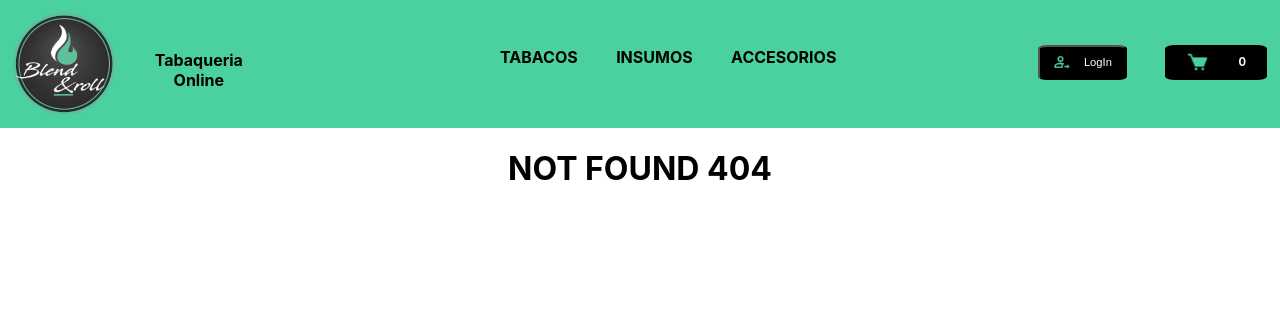
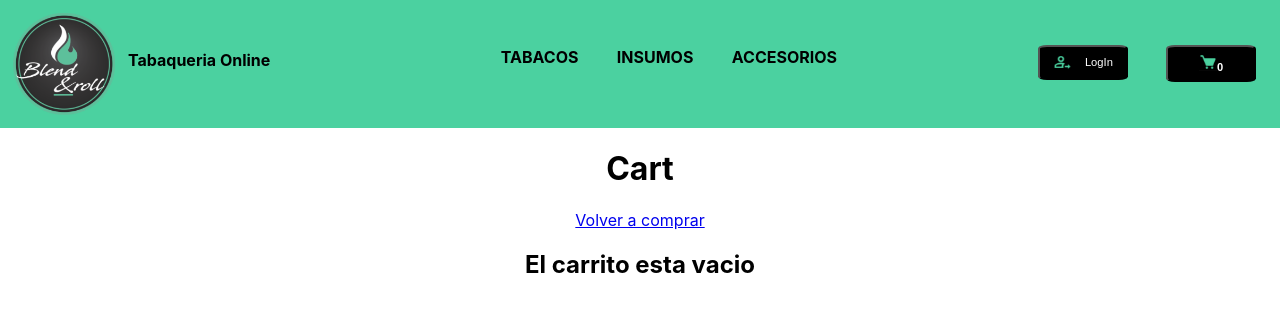
Before and after one commit to carocimini/blendandroll-app, a React (Create React App) app: page /cartView in a window 1280 px wide. Before the commit this address had no page. Shown: the top 312 px of the page. Built offline with nearby package versions, Linux system fonts and the light colour scheme.

Commit message:
desafio cartView y correcciones Counter

```diff
--- a/src/App.js
+++ b/src/App.js
@@ -2,6 +2,7 @@ import './App.css';
 import NavBar from './components/NavBar/NavBar';
 import ItemListContainer from './components/ItemListContainer/ItemListContainer';
 import ItemDetailContainer from './components/ItemDetailContainer/ItemDetailContainer';
+import CartContainer from './components/CartContainer/CartContainer';
 import {BrowserRouter, Routes, Route} from 'react-router-dom'
 import { CartContextProvider } from './context/CartContext';
 
@@ -16,6 +17,7 @@ const App = () => {
             <Route path='/' element={<ItemListContainer/>}/>
             <Route path='/category/:categoryId' element={<ItemListContainer/>}/>
             <Route path='/detail/:productId' element={<ItemDetailContainer/>}/>
+            <Route path='/cartView/' element={<CartContainer/>}/>
             <Route path='*' element={<h1>NOT FOUND 404</h1>}/>
           </Routes>
         </BrowserRouter>
--- /dev/null
+++ b/src/components/Cart/Cart.js
@@ -0,0 +1,19 @@
+import ItemCart from "../ItemCart/ItemCart"
+import { useContext,useState } from "react"
+import CartContext from "../../context/CartContext"
+
+const Cart = () => {
+
+    const {cart} = useContext (CartContext)
+
+
+    return (
+            <>
+            <div className="listCart">
+                {cart.map(prod => <ItemCart key={prod.id} {...prod}/>)}
+            </div>
+            </>
+    )
+}
+
+export default Cart
--- /dev/null
+++ b/src/components/CartContainer/CartContainer.js
@@ -0,0 +1,21 @@
+import React from "react";
+import Cart from "../Cart/Cart";
+import { Link } from 'react-router-dom'
+import { useContext } from "react"
+import CartContext from "../../context/CartContext"
+
+const CartContainer = () => {
+    const {getQuantity} = useContext (CartContext)
+
+    return(
+            <div>
+                <h1>Cart</h1>
+                <Link to='/' className='linkVolver'>Volver a comprar</Link>
+                <div>
+                    {getQuantity() > 0 ? <Cart/> : <h2>El carrito esta vacio</h2>}
+                </div>
+            </div>
+    )
+}
+
+export default CartContainer
--- a/src/components/CartWidget/CartWidget.css
+++ b/src/components/CartWidget/CartWidget.css
@@ -20,3 +20,9 @@
     width: 25%;
     padding: 0%;
 }
+.linkCart{
+    color: white;
+    font-size: 100%;
+    font-weight: 700;
+    text-decoration: none;
+}
--- a/src/components/CartWidget/CartWidget.js
+++ b/src/components/CartWidget/CartWidget.js
@@ -1,16 +1,22 @@
+import React from 'react'
 import './CartWidget.css'
 import { useContext } from 'react'
 import CartContext from '../../context/CartContext'
+import { Link } from 'react-router-dom'
 
 const CartWidget = () => {
 
     const { getQuantity } = useContext(CartContext)
 
     return(
-        <div className="buttonCart">
+
+        <button className="buttonCart">
+            <Link className='linkCart' to={`/cartView/`}>
             <img className="cartIcon" src='./images/icono-carrito.jpg' alt='icono-carrito'/>
             {getQuantity()}
-        </div>
+            </Link>
+        </button>
+
     )
 }
 
--- a/src/components/Counter/Counter.js
+++ b/src/components/Counter/Counter.js
@@ -1,8 +1,9 @@
 import React, {useState, useContext} from "react"
 import ItemCount from "../ItemCount/ItemCount"
 import CartContext from "../../context/CartContext"
+import { Link } from 'react-router-dom'
 
-const Counter = (id, name, price) => {
+const Counter = ({id, name, price}) => {
     const [count, setCount] = useState(0);
     const [quantity, setQuantity] =useState(0)
     const {addItem, isInCart, updateCart} = useContext(CartContext)
@@ -19,7 +20,7 @@ const Counter = (id, name, price) => {
     const agregarProd = (count) => {
         setQuantity(count)
         const objProd = {id, name, price}
-        isInCart(objProd.id) ? updateCart({...objProd, quantity : (count)}) : addItem({...objProd, quantity : (count)})
+        isInCart(objProd.id) ? updateCart({...objProd, quantity : count}) : addItem({...objProd, quantity : count})
 
     }
 
@@ -29,6 +30,9 @@ const Counter = (id, name, price) => {
     return (
         <div>
             <ItemCount onAdd={onAdd} stock={stock} initial={initial} count={count} agregarProd={agregarProd}/>
+
+            { quantity > 0 ? <Link to={`/cartView/`} className="linkTerminar" >Terminar Compra</Link> : null }
+
         </div>
     );
 }
--- /dev/null
+++ b/src/components/ItemCart/ItemCart.js
@@ -0,0 +1,21 @@
+import { useContext } from "react"
+import CartContext from "../../context/CartContext"
+
+const ItemCart = ({id, name, price, quantity}) => {
+
+    const {removeItem} = useContext (CartContext)
+
+    return (
+
+            <div>
+                <p>{name}
+                 cantidad: {quantity}
+                 precio uni: $ {price}
+                 subtotal: $ {quantity * price}
+                <button className="deleteProd" onClick={() => {removeItem(id)}}>X</button></p>
+            </div>
+
+    )
+}
+
+export default ItemCart
--- a/src/components/ItemDetailContainer/ItemDetailContainer.js
+++ b/src/components/ItemDetailContainer/ItemDetailContainer.js
@@ -23,11 +23,15 @@ const ItemDetailContainer = ()=> {
         })
     }, [productId])
 
+    if(loading){
+        return(
+            <h1>Cargando...</h1>
+        )
+    }
+
     return(
         <div className="ItemDetailContainer">
             {
-                loading ?
-                    <h1>Cargando...</h1> :
                 product ?
                     <ItemDetail {...product}/> :
                     <h1>El producto no existe</h1>
--- a/src/components/NavBar/NavBar.js
+++ b/src/components/NavBar/NavBar.js
@@ -1,3 +1,4 @@
+import React from 'react'
 import './NavBar.css'
 import CartWidget from '../CartWidget/CartWidget'
 import { Link, NavLink } from 'react-router-dom'
@@ -23,7 +24,9 @@ const NavBar = () => {
                 {categories.map(cat => <NavLink key={cat.id} to={`/category/${cat.id}`} className={({ isActive }) => isActive ? 'NavLinkActive' : 'NavLinkOption'}>{cat.description}</NavLink>)}
             </div>
             <button className="logIn"> <img className="logIcon" src='./images/icono-login.jpg' alt="icono-login"/>LogIn</button>
+
             <CartWidget/>
+
         </nav>
     )
 
--- a/src/context/CartContext.js
+++ b/src/context/CartContext.js
@@ -29,7 +29,7 @@ export const CartContextProvider = ({ children }) => {
 
     const removeItem = (id) => {
         const newCart = cart.filter((prod) => prod.id !== id)
-        setCart ([newCart])
+        setCart ([...newCart])
         console.log('se elimino el producto')
     }
 
@@ -40,6 +40,7 @@ export const CartContextProvider = ({ children }) => {
         setCart([...newCart, productToAdd])
     }
 
+
     return(
         <CartContext.Provider value={{cart, addItem, getQuantity, isInCart, clearCart, removeItem, updateCart}}>
             {children}
```
